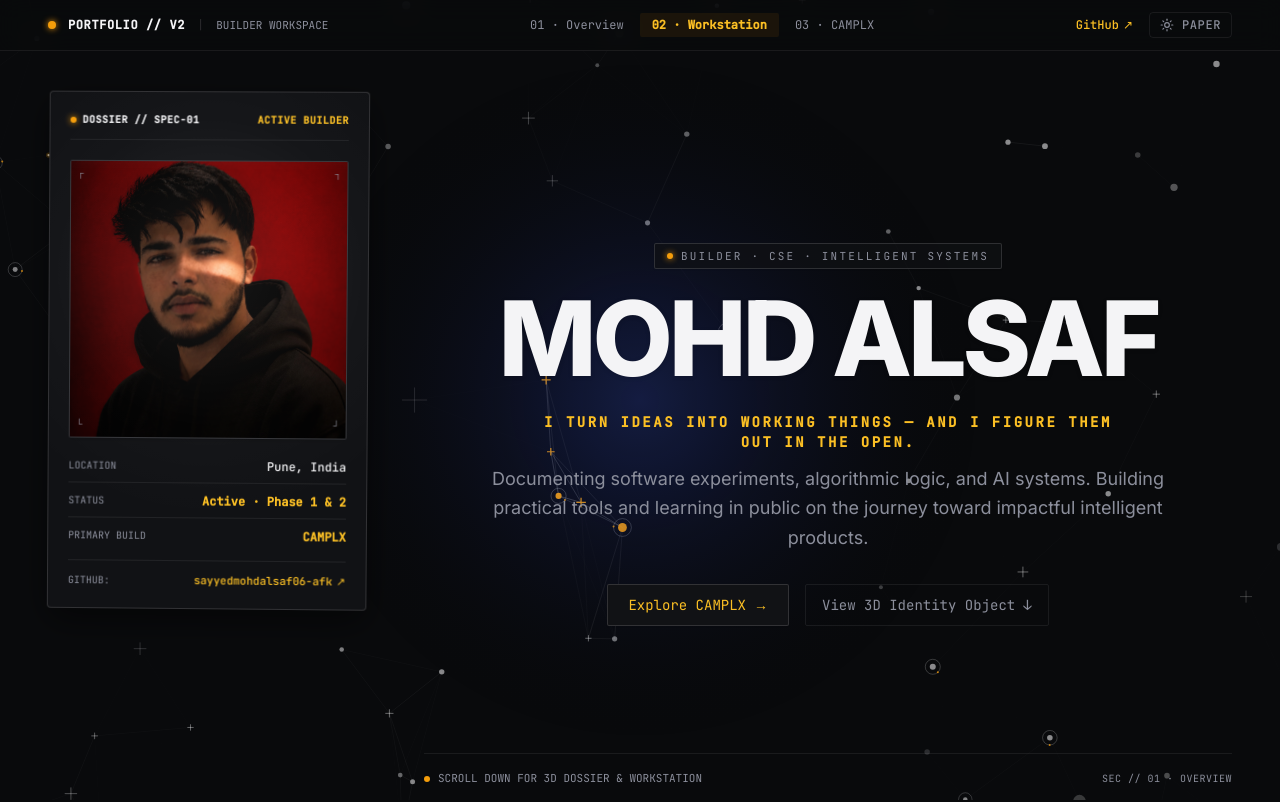
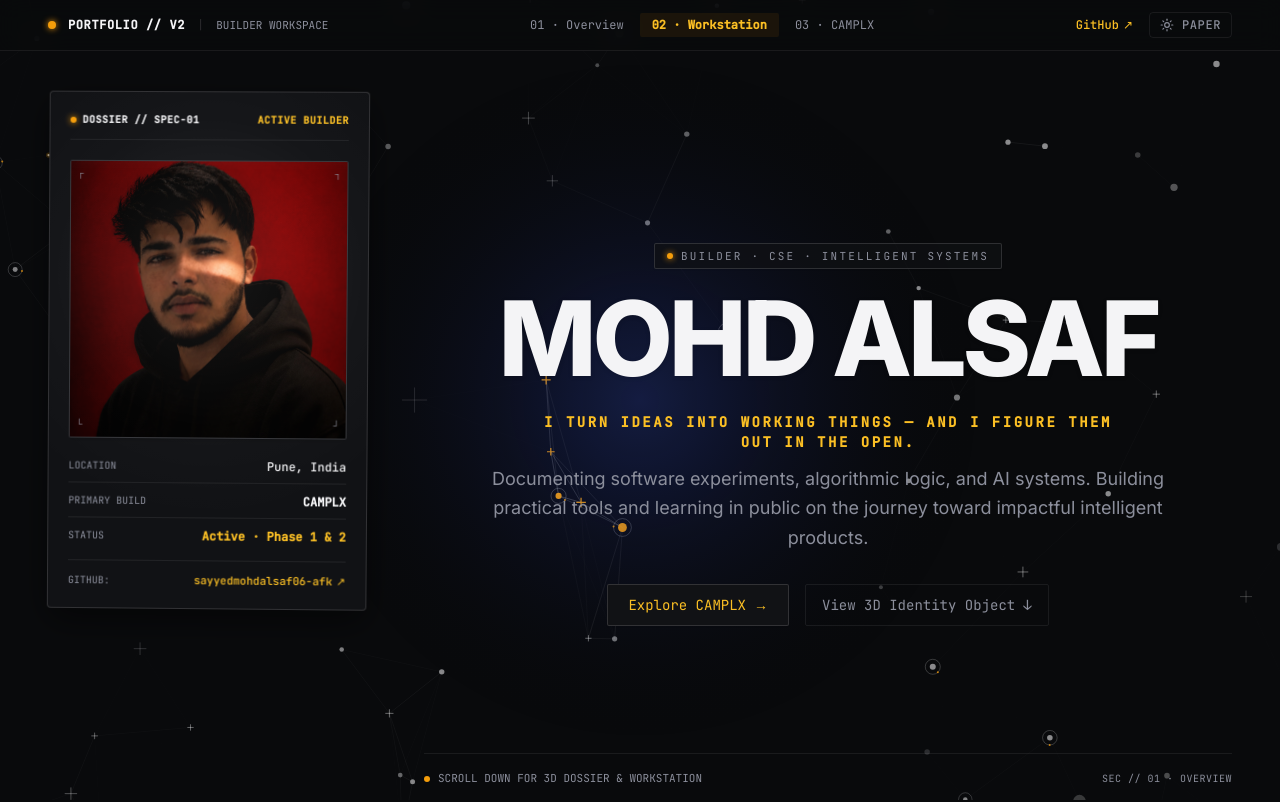
Before and after one commit to sayyedmohdalsaf06-afk/Portfolio, a Next.js app: page / in a window 1280 px wide. Shown: the top 802 px of the page. Built offline with nearby package versions, Linux system fonts and the light colour scheme; no server answers; a web font is replaced by a local one.

Commit message:
refactor(ui): place status field below primary build in floating profile card

```diff
--- a/src/components/sections/floating-photo-card.tsx
+++ b/src/components/sections/floating-photo-card.tsx
@@ -303,12 +303,12 @@ export function FloatingPhotoCard() {
               <span className="text-[var(--text)] font-medium">Pune, India</span>
             </div>
             <div className="flex items-center justify-between border-b border-[var(--hairline)] pb-2">
+              <span className="text-[var(--muted)] text-[10px] uppercase">PRIMARY BUILD</span>
+              <span className="text-[var(--text)] font-semibold">CAMPLX</span>
+            </div>
+            <div className="flex items-center justify-between">
               <span className="text-[var(--muted)] text-[10px] uppercase">STATUS</span>
               <span className="text-[var(--accent-ink)] font-semibold">Active · Phase 1 &amp; 2</span>
-            </div>
-            <div className="flex items-center justify-between">
-              <span className="text-[var(--muted)] text-[10px] uppercase">PRIMARY BUILD</span>
-              <span className="text-[var(--accent-ink)] font-semibold">CAMPLX</span>
             </div>
           </div>
 
```
